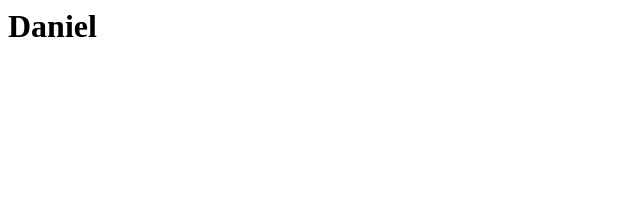
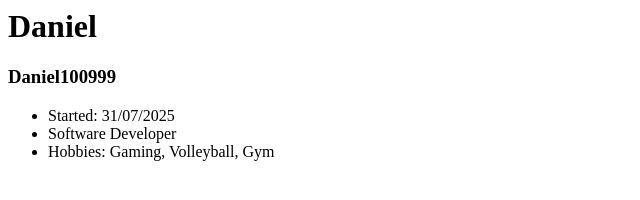
Before and after one commit to Daniel100999/Daniel100999.github.io, a plain HTML site: page index.html in a window 1280 px wide. Shown: the whole page, without its empty margins (0-640 px from the left). Drawn offline with Linux system fonts and the light colour scheme.

Commit message:
Updated my profile

```diff
--- a/index.html
+++ b/index.html
@@ -1 +1,8 @@
 <h1> Daniel </h1>
+
+<h3>Daniel100999</h2>
+<ul>
+<li>Started: 31/07/2025</li>
+<li>Software Developer</li>
+<li>Hobbies: Gaming, Volleyball, Gym</li>
+</ul>
```
